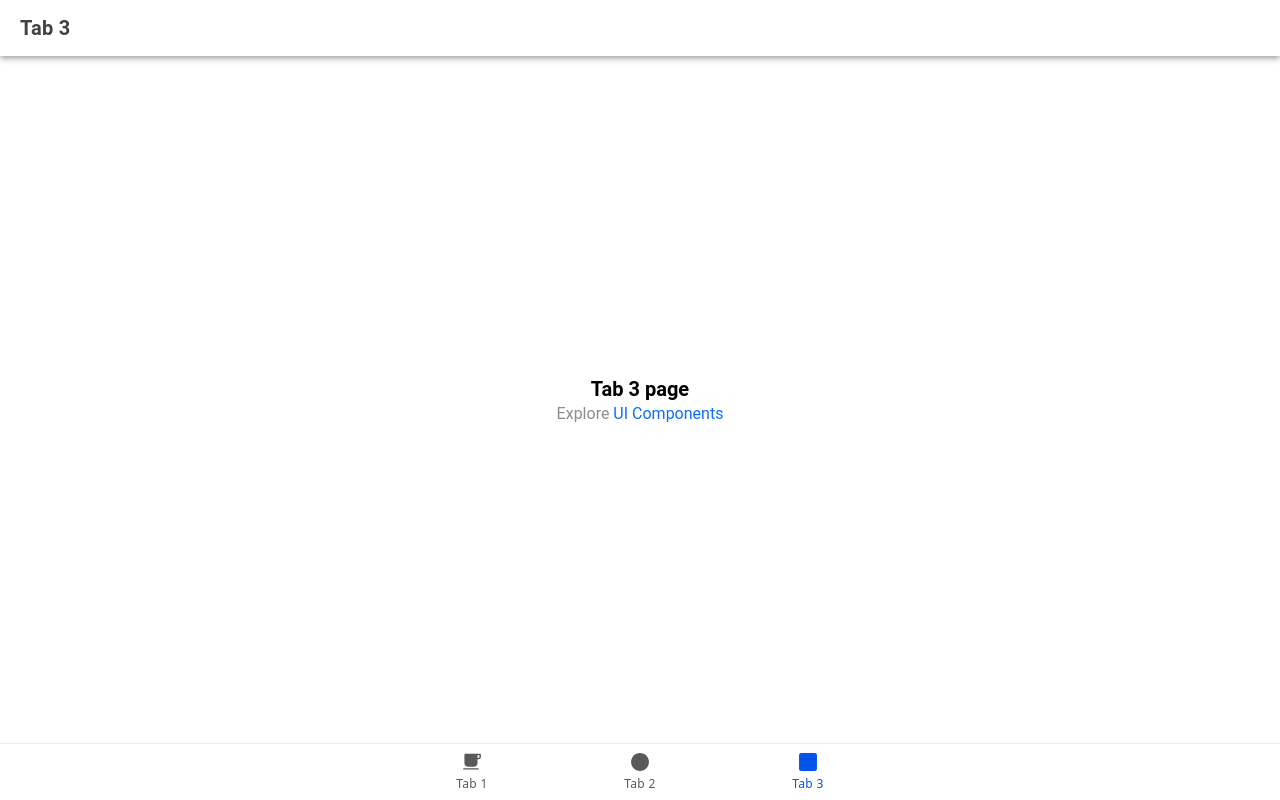
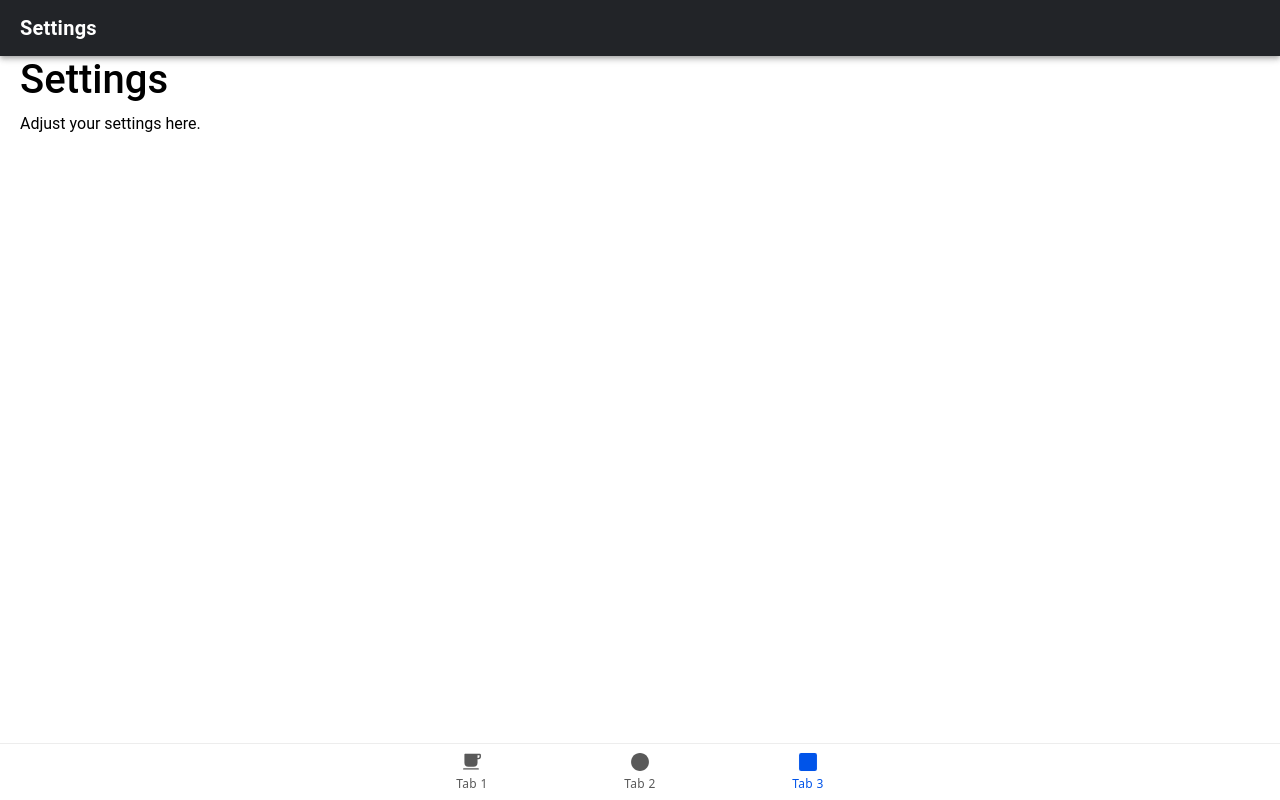
Before and after one commit to sannariipinen/Labwork-4, a React (Vite) app: page /tab3 in a window 1280 px wide. Built offline with nearby package versions, Linux system fonts and the light colour scheme.

Commit message:
Update Tab3.tsx

```diff
--- a/src/pages/Tab3.tsx
+++ b/src/pages/Tab3.tsx
@@ -1,22 +1,22 @@
 import { IonContent, IonHeader, IonPage, IonTitle, IonToolbar } from '@ionic/react';
-import ExploreContainer from '../components/ExploreContainer';
 import './Tab3.css';
 
 const Tab3: React.FC = () => {
   return (
     <IonPage>
       <IonHeader>
-        <IonToolbar>
-          <IonTitle>Tab 3</IonTitle>
+        <IonToolbar color="dark">
+          <IonTitle>Settings</IonTitle>
         </IonToolbar>
       </IonHeader>
       <IonContent fullscreen>
         <IonHeader collapse="condense">
           <IonToolbar>
-            <IonTitle size="large">Tab 3</IonTitle>
+            <IonTitle size="large">Settings</IonTitle>
           </IonToolbar>
         </IonHeader>
-        <ExploreContainer name="Tab 3 page" />
+        <h1>Settings</h1>
+        <p>Adjust your settings here.</p>
       </IonContent>
     </IonPage>
   );
```
